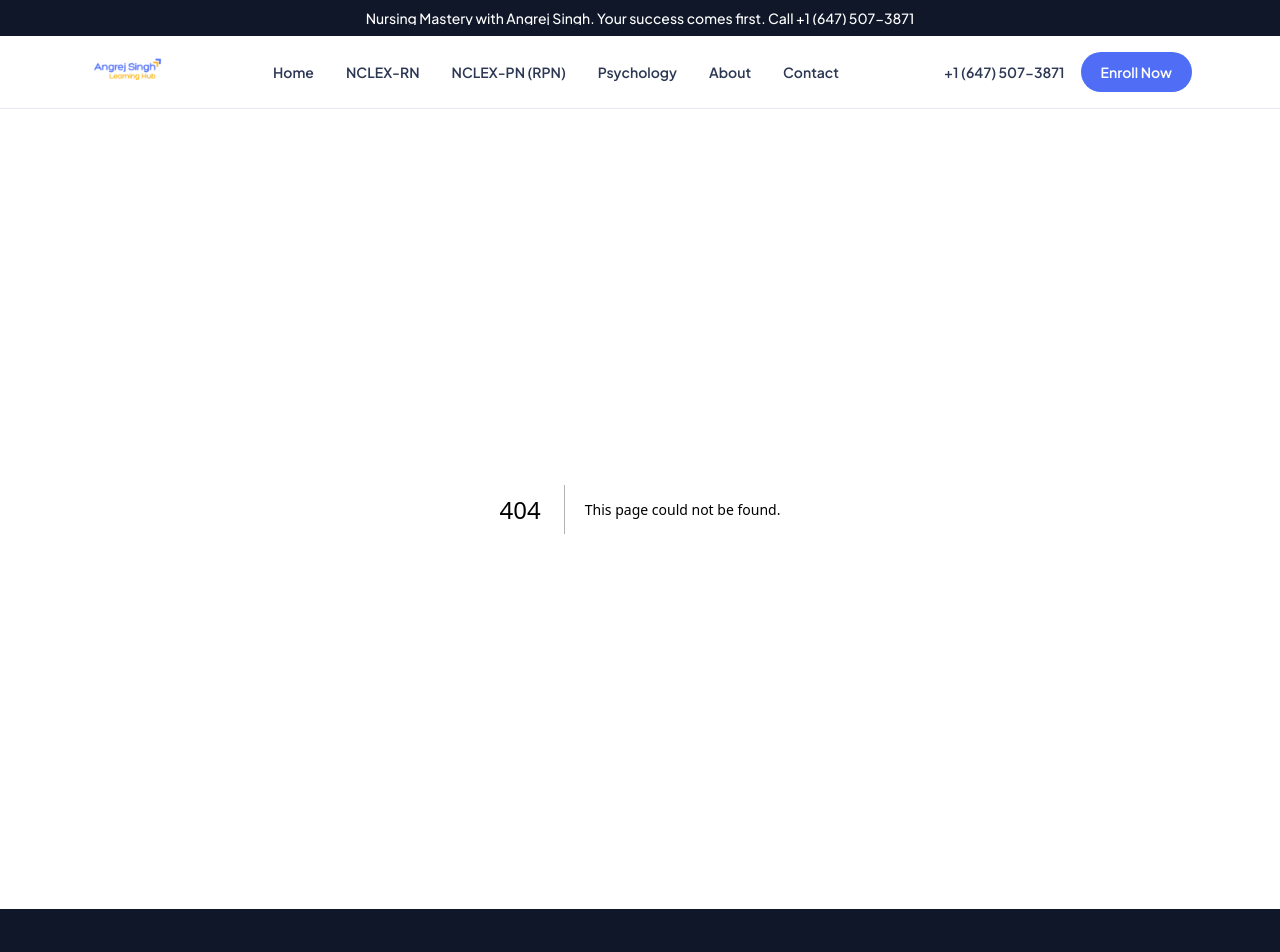
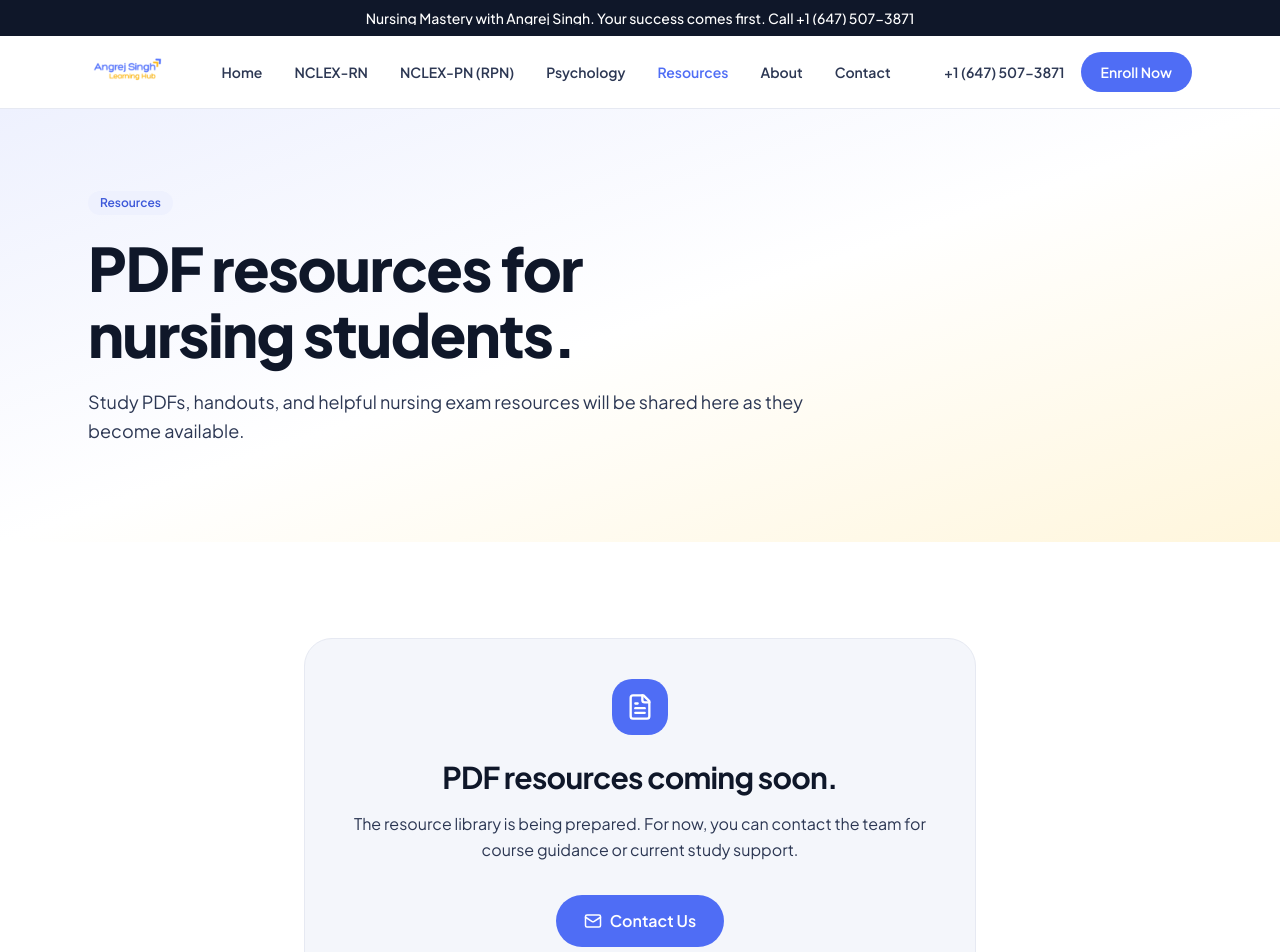
Before and after one commit to CodepaperAI/angrej, a Next.js app: page /resources in a window 1280 px wide. Before the commit this address had no page. Shown: the top 952 px of the page. Built offline with nearby package versions, Linux system fonts and the light colour scheme.

Commit message:
Add resources page and update course CTAs

```diff
--- a/app/about/page.tsx
+++ b/app/about/page.tsx
@@ -19,15 +19,6 @@ export const metadata: Metadata = {
     type: 'website',
   },
 };
-
-const stats = [
-  // TODO: Vinay — verify and update with the actual student count
-  { value: '500+', label: 'Students taught' },
-  // TODO: Vinay — verify and update with the actual NCLEX pass count
-  { value: '400+', label: 'NCLEX passes' },
-  { value: '2', label: 'Pathways (RN & RPN)' },
-  { value: '1', label: 'Teacher (Angrej Singh)' },
-];
 
 const values = [
   {
@@ -102,23 +93,6 @@ export default function AboutPage() {
         </Container>
       </section>
 
-      <section className="bg-brand-blue-soft py-12 md:py-16">
-        <Container>
-          <div className="grid grid-cols-2 md:grid-cols-4 gap-6">
-            {stats.map((s) => (
-              <div key={s.label} className="text-center">
-                <p className="text-4xl md:text-5xl font-extrabold text-brand-blue-dark">
-                  {s.value}
-                </p>
-                <p className="mt-2 text-sm font-semibold text-ink-700">
-                  {s.label}
-                </p>
-              </div>
-            ))}
-          </div>
-        </Container>
-      </section>
-
       <section className="bg-white py-16 md:py-24">
         <Container>
           <SectionHeader
--- /dev/null
+++ b/app/resources/page.tsx
@@ -0,0 +1,100 @@
+import type { Metadata } from 'next';
+import { FileText, Mail } from 'lucide-react';
+import { Badge } from '@/components/ui/Badge';
+import { Button } from '@/components/ui/Button';
+import { Container } from '@/components/ui/Container';
+
+export const metadata: Metadata = {
+  title: 'Resources | Angrej Singh NCLEX',
+  description:
+    'PDF resources and study handouts from Angrej Singh Learning Hub.',
+  alternates: { canonical: '/resources' },
+  openGraph: {
+    title: 'Resources | Angrej Singh NCLEX',
+    description:
+      'PDF resources and study handouts from Angrej Singh Learning Hub.',
+    url: '/resources',
+    type: 'website',
+  },
+};
+
+type PdfResource = {
+  title: string;
+  description: string;
+  href: string;
+};
+
+const pdfResources: PdfResource[] = [];
+
+export default function ResourcesPage() {
+  return (
+    <>
+      <section className="bg-gradient-to-br from-brand-blue-soft via-white to-brand-yellow-soft pt-12 pb-16 md:pt-20 md:pb-24">
+        <Container>
+          <div className="max-w-3xl">
+            <Badge tone="blue">Resources</Badge>
+            <h1 className="mt-5 text-4xl font-extrabold leading-[1.1] tracking-tight text-ink-900 text-balance md:text-5xl lg:text-6xl">
+              PDF resources for nursing students.
+            </h1>
+            <p className="mt-5 text-base leading-relaxed text-ink-700 md:text-lg">
+              Study PDFs, handouts, and helpful nursing exam resources will be
+              shared here as they become available.
+            </p>
+          </div>
+        </Container>
+      </section>
+
+      <section className="bg-white py-16 md:py-24">
+        <Container>
+          {pdfResources.length > 0 ? (
+            <div className="grid gap-5 md:grid-cols-2">
+              {pdfResources.map((resource) => (
+                <a
+                  key={resource.href}
+                  href={resource.href}
+                  className="group rounded-2xl border border-ink-100 bg-white p-6 shadow-card transition-all hover:-translate-y-1 hover:shadow-card-hover"
+                >
+                  <div className="mb-5 w-fit rounded-xl bg-brand-blue-soft p-3">
+                    <FileText
+                      size={28}
+                      className="text-brand-blue"
+                      aria-hidden="true"
+                    />
+                  </div>
+                  <h2 className="text-xl font-bold text-ink-900">
+                    {resource.title}
+                  </h2>
+                  <p className="mt-3 leading-relaxed text-ink-700">
+                    {resource.description}
+                  </p>
+                  <p className="mt-5 text-sm font-bold text-brand-blue group-hover:underline">
+                    Open PDF
+                  </p>
+                </a>
+              ))}
+            </div>
+          ) : (
+            <div className="mx-auto max-w-2xl rounded-3xl border border-ink-100 bg-bg-soft p-8 text-center md:p-10">
+              <div className="mx-auto flex h-14 w-14 items-center justify-center rounded-2xl bg-brand-blue text-white">
+                <FileText size={28} aria-hidden="true" />
+              </div>
+              <h2 className="mt-6 text-3xl font-bold tracking-tight text-ink-900">
+                PDF resources coming soon.
+              </h2>
+              <p className="mt-4 leading-relaxed text-ink-700">
+                The resource library is being prepared. For now, you can contact
+                the team for course guidance or current study support.
+              </p>
+              <div className="mt-8 flex justify-center">
+                <Button href="/contact" variant="primary" size="lg">
+                  <Mail size={18} aria-hidden="true" />
+                  Contact Us
+                </Button>
+              </div>
+            </div>
+          )}
+        </Container>
+      </section>
+    </>
+  );
+}
--- a/app/sitemap.ts
+++ b/app/sitemap.ts
@@ -9,6 +9,7 @@ export default function sitemap(): MetadataRoute.Sitemap {
     { url: `${baseUrl}/rn`, lastModified, changeFrequency: 'weekly', priority: 0.9 },
     { url: `${baseUrl}/rpn`, lastModified, changeFrequency: 'weekly', priority: 0.9 },
     { url: `${baseUrl}/psychology`, lastModified, changeFrequency: 'weekly', priority: 0.7 },
+    { url: `${baseUrl}/resources`, lastModified, changeFrequency: 'monthly', priority: 0.6 },
     { url: `${baseUrl}/about`, lastModified, changeFrequency: 'monthly', priority: 0.7 },
     { url: `${baseUrl}/contact`, lastModified, changeFrequency: 'monthly', priority: 0.7 },
   ];
--- a/components/layout/Footer.tsx
+++ b/components/layout/Footer.tsx
@@ -8,6 +8,7 @@ const quickLinks = [
   { label: 'NCLEX-RN', href: '/rn' },
   { label: 'NCLEX-PN (RPN)', href: '/rpn' },
   { label: 'Human Psychology', href: '/psychology' },
+  { label: 'Resources', href: '/resources' },
   { label: 'About', href: '/about' },
   { label: 'Contact', href: '/contact' },
 ];
--- a/components/layout/Header.tsx
+++ b/components/layout/Header.tsx
@@ -13,6 +13,7 @@ const navLinks = [
   { label: 'NCLEX-RN', href: '/rn' },
   { label: 'NCLEX-PN (RPN)', href: '/rpn' },
   { label: 'Psychology', href: '/psychology' },
+  { label: 'Resources', href: '/resources' },
   { label: 'About', href: '/about' },
   { label: 'Contact', href: '/contact' },
 ];
--- a/components/sections/CourseCards.tsx
+++ b/components/sections/CourseCards.tsx
@@ -24,7 +24,7 @@ export function CourseCards() {
         >
           <SectionHeader
             eyebrow="Choose your pathway"
-            title="Three pathways. Same teacher."
+            title="Choose your course. Learn with Angrej Singh."
             subtitle="Choose the pathway that matches your next step, from nursing school support to RN, RPN, and NCLEX preparation."
             align="center"
           />
--- a/components/sections/Hero.tsx
+++ b/components/sections/Hero.tsx
@@ -22,19 +22,19 @@ const TikTokIcon = ({ size = 16 }: { size?: number }) => (
 
 const socialStats = [
   {
-    label: '15K followers',
+    label: 'Instagram',
     href: site.brand.socials.instagram,
     ariaLabel: 'Instagram',
     icon: Instagram,
   },
   {
-    label: '5K subscribers',
+    label: 'YouTube',
     href: site.brand.socials.youtube,
     ariaLabel: 'YouTube',
     icon: Youtube,
   },
   {
-    label: '10K followers',
+    label: 'TikTok',
     href: site.brand.socials.tiktok,
     ariaLabel: 'TikTok',
     icon: TikTokIcon,
--- a/content/courses.ts
+++ b/content/courses.ts
@@ -95,7 +95,7 @@ export const courses: Record<CourseSlug, Course> = {
       intro:
         'Live NCLEX-RN classes with Angrej Singh, morning or evening batch, recordings included, plus 3000+ practice questions and clinical case scenarios, all under one $1200 / 120-day enrollment.',
     },
-    enrollCta: 'Enroll in RN',
+    enrollCta: 'Enroll Now',
   },
   rpn: {
     slug: 'rpn',
@@ -168,7 +168,7 @@ export const courses: Record<CourseSlug, Course> = {
       intro:
         'Live NCLEX-PN classes with Angrej Singh, morning or evening batch, recordings included, with practice tests and clinical reasoning practice, all under one $1200 / 120-day enrollment.',
     },
-    enrollCta: 'Enroll in RPN',
+    enrollCta: 'Enroll Now',
   },
   // TODO: Vinay - confirm bullets, features, curriculum, and access period for Human Psychology.
   // Pricing ($499) confirmed from the live site screenshot. Access period was not visible there, so "Self-paced access" is still a placeholder.
@@ -244,6 +244,6 @@ export const courses: Record<CourseSlug, Course> = {
       intro:
         'A self-paced course on understanding people, motivations, communication, and behavior. Designed for nurses and learners who want to be better at reading and working with people.',
     },
-    enrollCta: 'Enroll in Psychology',
+    enrollCta: 'Enroll Now',
   },
 };
```
